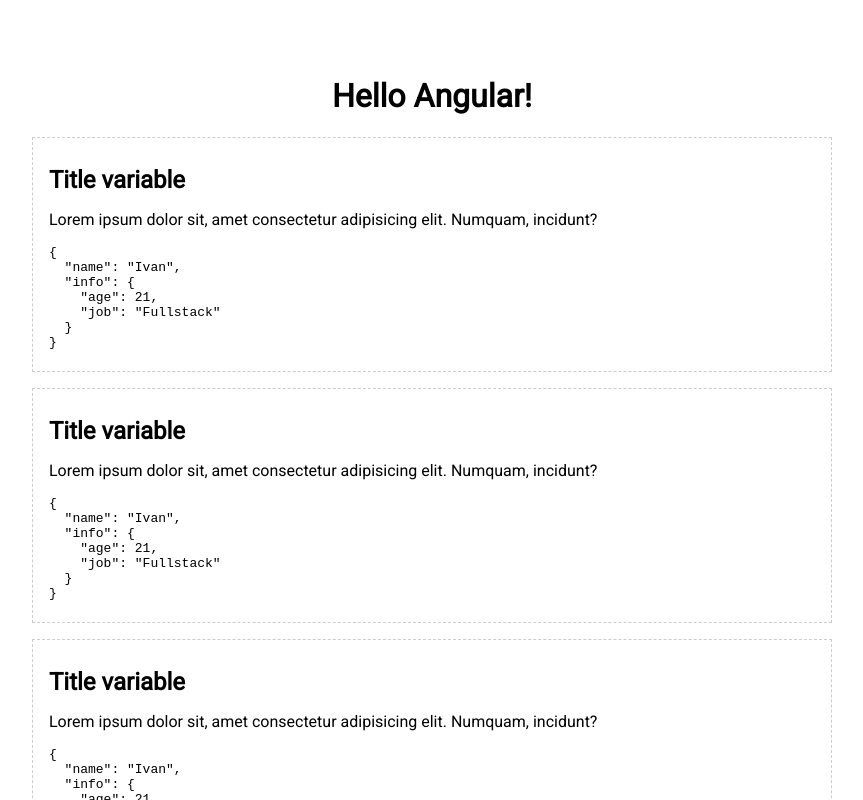
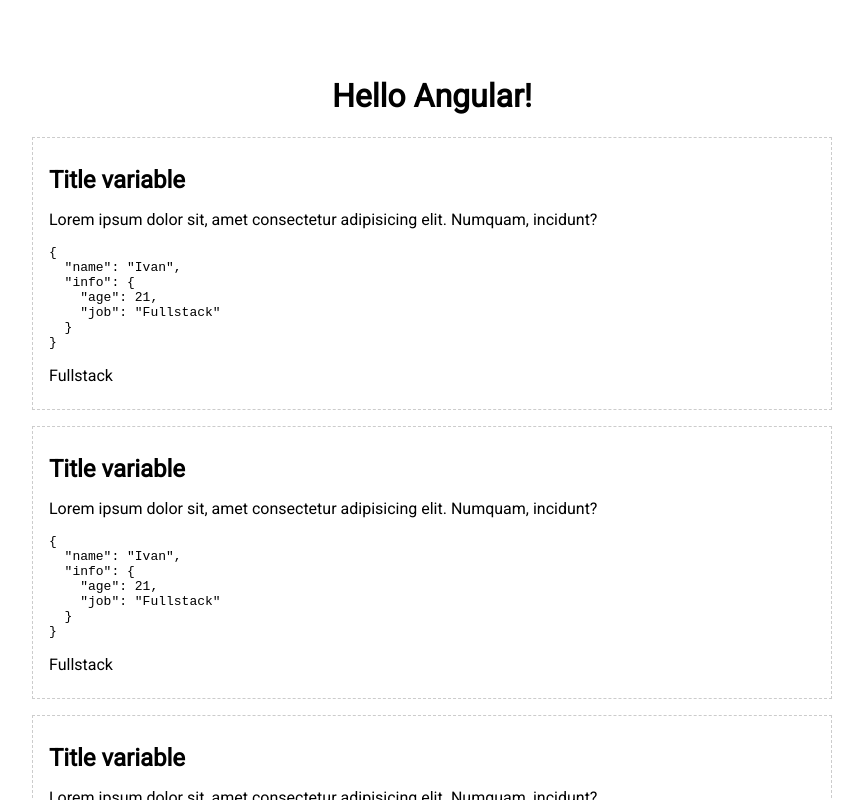
Before and after one commit to IvanTrashchenko/ng-basics, an Angular app: page / in a window 1280 px wide. Shown: the top 800 px of the page, without its empty margins (208-1071 px from the left). Built offline with nearby package versions, Linux system fonts and the light colour scheme.

Commit message:
method getAge added

```diff
--- a/src/app/card/card.component.html
+++ b/src/app/card/card.component.html
@@ -2,4 +2,5 @@
     <h2>{{title}}</h2>
     <p>Lorem ipsum dolor sit, amet consectetur adipisicing elit. Numquam, incidunt?</p>
     <pre>{{obj | json}}</pre>
+    <p>{{getJob()}}</p>
 </div>
--- a/src/app/card/card.component.ts
+++ b/src/app/card/card.component.ts
@@ -12,4 +12,7 @@ export class CardComponent{
 
     obj = {name: "Ivan", info: {age: 21, job: 'Fullstack'}}
 
+    getJob(){
+        return this.obj.info.job;
+    }
 }
```
